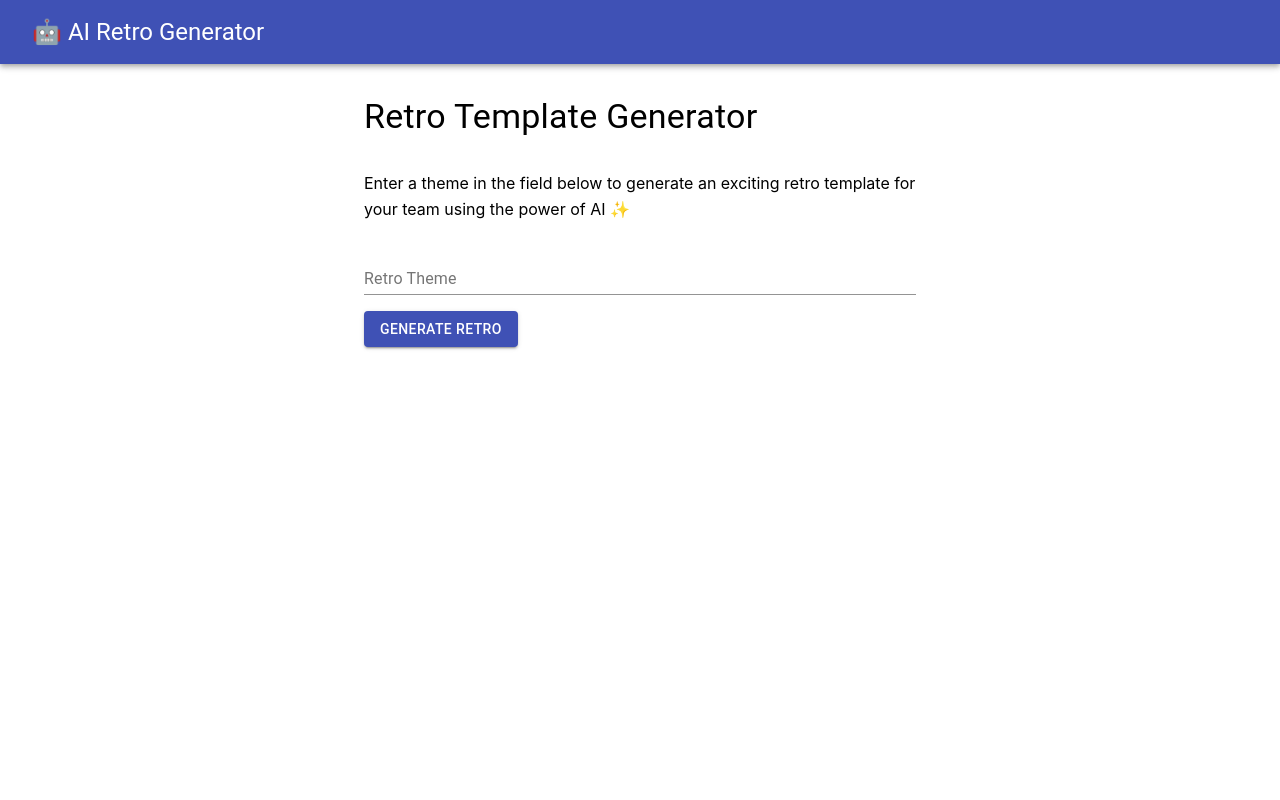
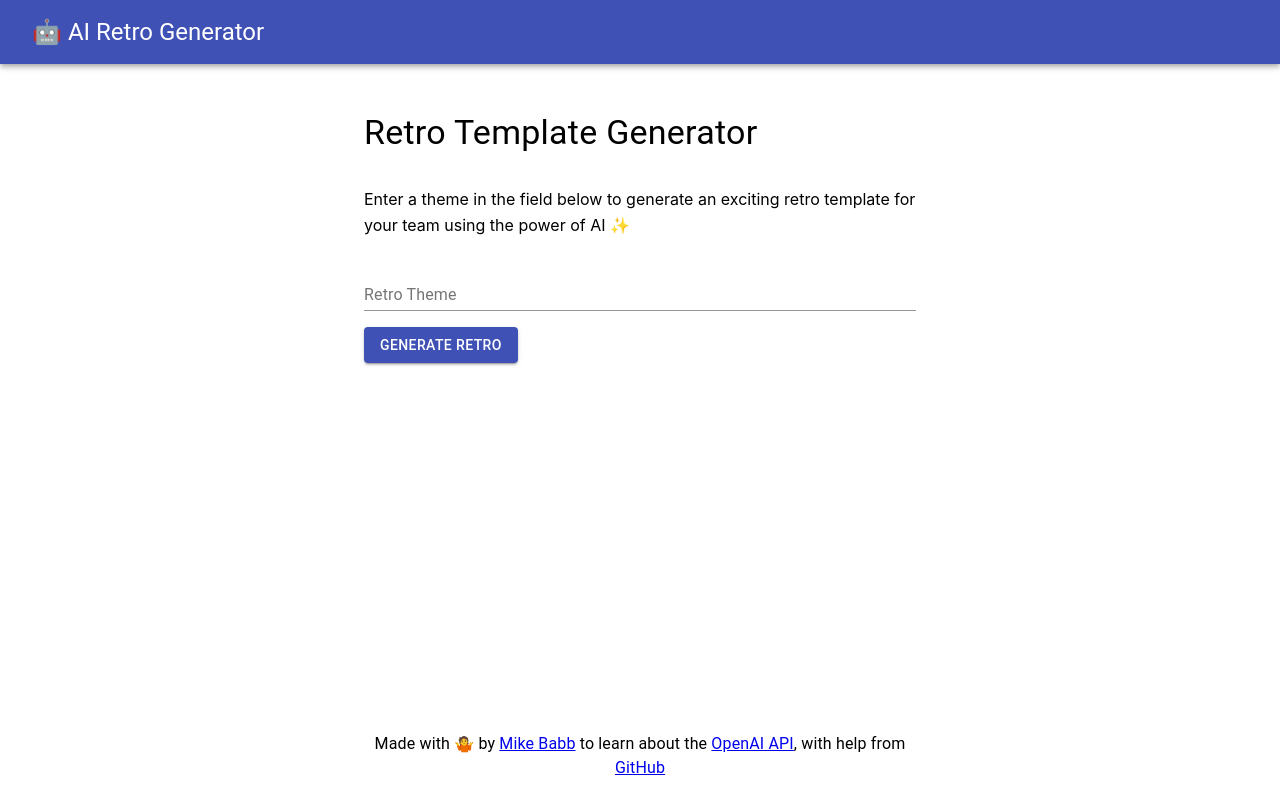
Before and after one commit to mikebabb/retro-generator, a Next.js app: page / in a window 1280 px wide. Built offline with nearby package versions, Linux system fonts and the light colour scheme.

Commit message:
Adds footer

```diff
--- a/pages/index.js
+++ b/pages/index.js
@@ -63,8 +63,19 @@ export default function RetroTemplateGenerator() {
           🤖 AI Retro Generator
         </Typography>
       </AppBar>
+      <div
+        style={{
+          display: "flex",
+          flexDirection: "column",
+          minHeight: "calc(100vh - 100px)",
+        }}
+      >
         <Container maxWidth="sm">
-        <Typography component={"h2"} variant="h4" style={{ margin: "2rem 0" }}>
+          <Typography
+            component={"h2"}
+            variant="h4"
+            style={{ margin: "2rem 0" }}
+          >
             Retro Template Generator
           </Typography>
           <Typography
@@ -99,7 +110,9 @@ export default function RetroTemplateGenerator() {
 
           <section>
             {loading && (
-            <p>Generating your wonderfully whimsical retro - please wait ⏳</p>
+              <p>
+                Generating your wonderfully whimsical retro - please wait ⏳
+              </p>
             )}
             {!loading && retroInfo && (
               <>
@@ -129,6 +142,22 @@ export default function RetroTemplateGenerator() {
             )}
           </section>
         </Container>
+        <Container maxWidth="sm" style={{ marginTop: "auto" }}>
+          <footer>
+            <Typography component={"p"} style={{ textAlign: "center" }}>
+              Made with 🤷 by {<a href="https://mikebabb.com">Mike Babb</a>} to
+              learn about the{" "}
+              {<a href="https://platform.openai.com/">OpenAI API</a>}, with help
+              from{" "}
+              {
+                <a href="https://github.blog/2023-07-25-how-to-build-a-gpt-3-app-with-nextjs-react-and-github-copilot/">
+                  GitHub
+                </a>
+              }
+            </Typography>
+          </footer>
+        </Container>
+      </div>
     </>
   );
 }
```
Lines whose indentation alone changed are shown as unchanged.
